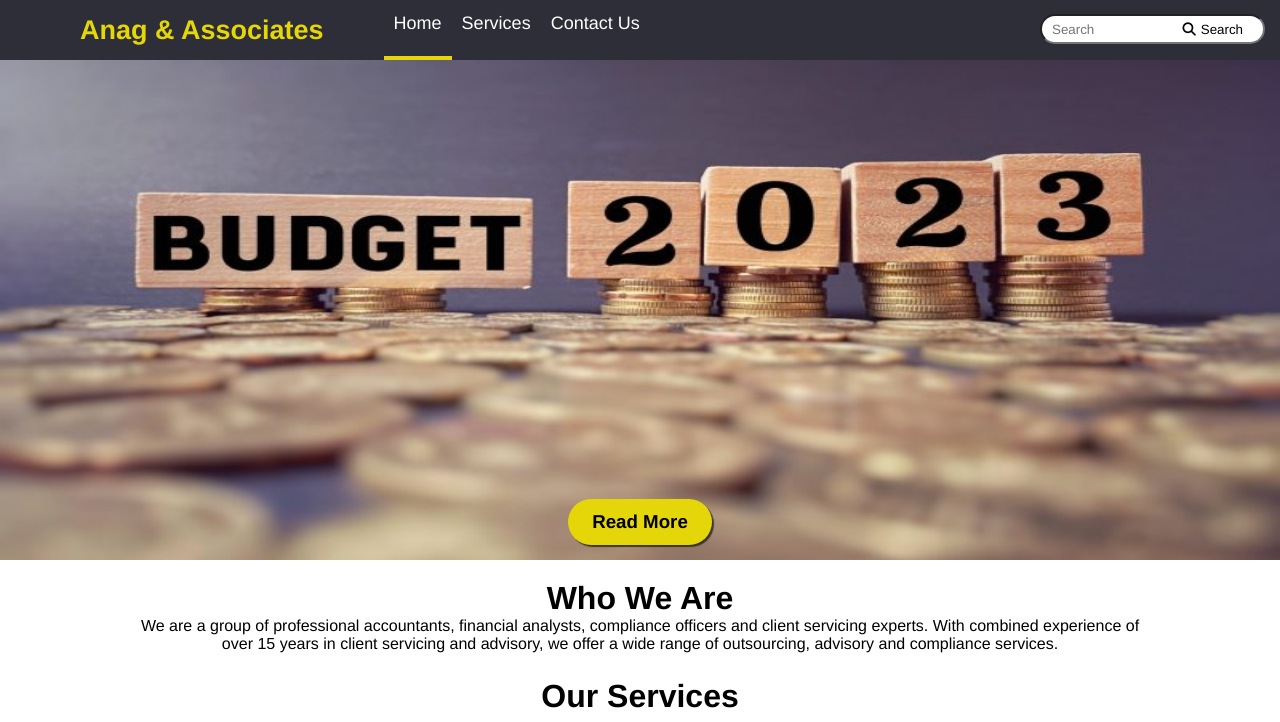
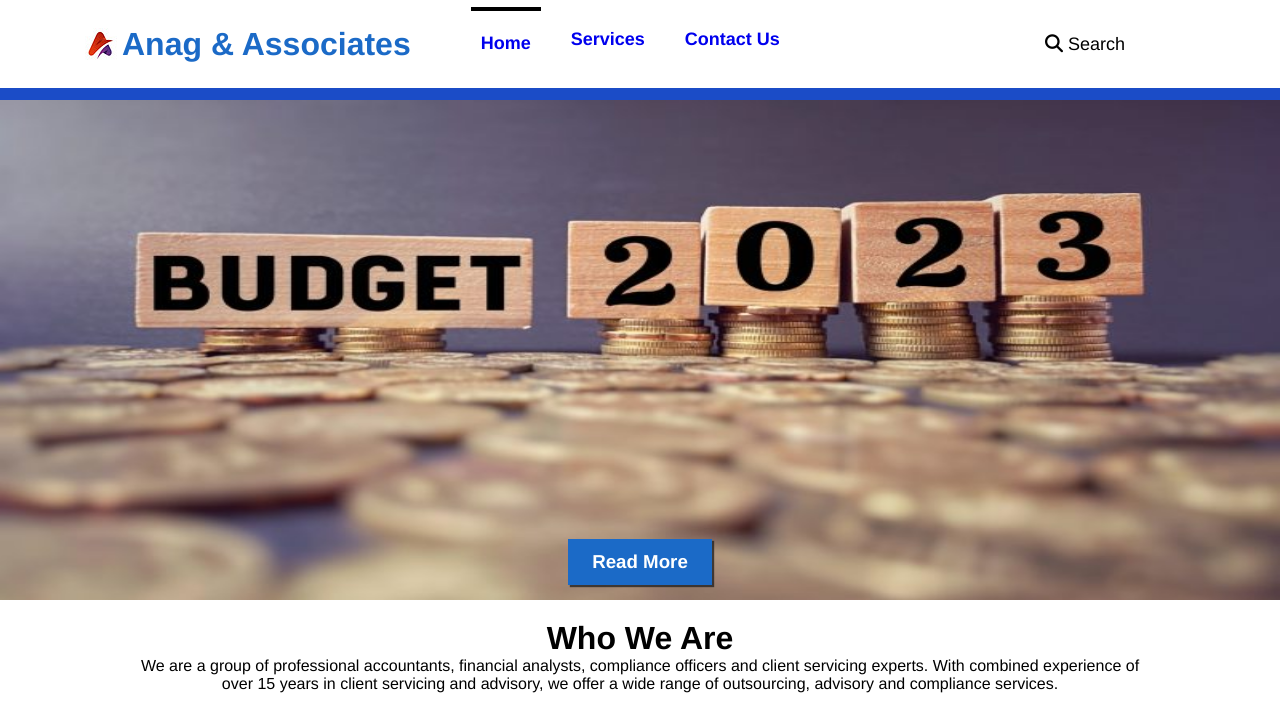
Before and after one commit to ambikash5/ambikash5.github.io, a plain HTML site: page index.html in a window 1280 px wide. Shown: the top 722 px of the page. Drawn offline with Linux system fonts and the light colour scheme.

Commit message:
color changes

```diff
--- a/Contact/style.css
+++ /dev/null
@@ -1,128 +0,0 @@
-@import url('https://fonts.googleapis.com/css2?family=Montserrat:wght@300;400;600&family=Open+Sans&family=Roboto:wght@300;400&display=swap');
-
-*{
-    box-sizing: border-box;
-    font-family: 'Montserrat', sans-serif;
-    margin:0;
-    padding: 0;
-
-}
-body{
-    background-color: #18181a;
-}
-header{
-    position: sticky;
-    top: 0;
-    z-index: 2;
-}
-.navbar{
-    background-color: rgb(0,0,0,1);
-    display: flex;
-    justify-content: space-around;
-    align-items: center;
-    width: 100%;
-    height: max-content;
-    position: relative;
-}
-.navbar h1{
-    color: rgb(228, 214, 8);
-    padding: 20px;
-}
-.navbar a{
-    text-decoration: none;
-    color: white;
-    font-size: 18px;
-
-}
-
-.main-list{
-    display: flex;
-    list-style: none;
-    padding: 20px;
-    align-items: center;
-
-
-}
-.main-list li{
-    padding: 0px 10px;
-
-}
-.details{
-    display: flex;
-    flex-direction: column;
-    color: white;
-    padding: 5px;
-}
-.details i{
-    padding: 5px;
-}
-
-
-.content{
-    display: flex;
-    flex-direction: column;
-    justify-content: center;
-    align-items: center ;
-    padding: 10% 20%;
-
-
-}
-
-
-form{
-    display: flex;
-    flex-direction: column;
-    align-items: center;
-    background-color: beige;
-    color: black;
-    padding: 15px;
-    height: fit-content;
-    width: fit-content;
-    line-height: 4rem;
-    border-radius: 5px;
-}
-
-form button{
-    width: fit-content;
-    background-color: rgb(228, 214, 8);
-    color: #000000;
-    padding: 10px;
-}
-form label{
-    padding-left: 20px;
-}
-
-footer{
-    background-color: #000000;
-    display: flex;
-    align-items: center;
-    flex-direction: column;
-    color: white;
-}
-footer h1{
-    color: rgb(228, 214, 8);
-}
-.foot{
-    display: flex;
-    width: 80%;
-    align-items: center;
-    justify-content: space-around;
-    padding: 20px;
-}
-
-.foot div{
-    padding: 20px;
-}
-
-.foot div h3{
-    color: rgb(228, 214, 8);
-    display: flex;
-    width: 200px;
-    justify-content: center;
-}
-
-.active{
-    border-bottom:2px solid rgb(228, 214, 8);
-    margin: 0 auto;
-
-}
--- a/index.html
+++ b/index.html
@@ -13,7 +13,7 @@
     <header>
     <nav class="navbar">
         <div>
-           <div><a href="#"><h1>Anag & Associates</h1></a></div>
+           <div><a href="#"><h1><img src="./Resources/logo.jpeg" alt="logo">Anag & Associates</h1></a></div>
             <ul class="main-list">
 
            <li class="active"><a href="#">Home</a></li>
@@ -25,14 +25,14 @@
                 <li><a href="#">Tax Planning Services</a></li>
             </ul> -->
         </li>
-           <li><a href="./Contact/contact.html">Contact Us</a></li>
+           <li><a href="#contact">Contact Us</a></li>
         </ul>
     </div>
     <div class="search">
-        <form>
-        <input type="text" name="search" placeholder="Search">
+
+
         <button type="submit"><i class="fa-solid fa-magnifying-glass" style="padding: 0px 5px;"></i>Search</button>
-        </form>
+
     </div>
 
     <div class="open-menu"><i class="fa-solid fa-bars"></i></div>
@@ -130,7 +130,7 @@
     </div>
 
 
-<footer>
+<footer id="contact">
     <h1>Anag & Associates</h1>
     <p>Licence Number: 123-456-7890</p>
     <div class="foot">
--- a/services/css/service-style.css
+++ b/services/css/service-style.css
@@ -13,13 +13,14 @@ header{
     z-index: 2;
 }
 .navbar{
-    background-color: #2e2e38;
+    background-color: white;
     display: flex;
     justify-content: space-between;
     align-items: center;
     width: 100%;
-    height: 60px;
+    height: 100px;
     position: relative;
+    border-bottom: 12px solid rgb(27, 76, 199);
 
 }
 .navbar div{
@@ -33,71 +34,60 @@ header{
 
 
 }
-.search form{
-    position: absolute;
-    height: 100%;
-
-}
-.search input{
-    width: 130%;
-    height: 50%;
-    border-radius: 15px;
-    outline: none;
-    padding: 10px;
-}
-.search input:focus{
-    outline: none;
-}
 .search button{
-
-        position: absolute;
-        top:0;
-        right: -30px;
-        height: 50%;
+        font-size: 18px;
         cursor: pointer;
         border: none;
         background: none;
     }
     .search button:hover{
-        color: rgb(228, 214, 8);
+        color: #1B6AC7;
     }
 
 .navbar h1{
-    color: rgb(228, 214, 8);
+    color: #1B6AC7;
     padding: 20px;
+    display: flex;
+    align-items: center;
+    font-size: 32px;
+}
+.navbar h1 img{
+    padding: 0 5px;
 }
 .navbar a{
     text-decoration: none;
-    color: white;
     font-size: 18px;
-
 
 }
 
 .main-list{
     display: flex;
     list-style: none;
-    padding-bottom: 20px;
+    padding: 15px 0px;
     align-items: center;
-    padding-top: 12px;
+
 
 }
 .main-list li{
     padding: 20px 10px;
     height: 100%;
-    margin-top: auto;
+    font-weight: 600;
+    margin:auto 10px ;
+
     transition: all ease-out 0.2s;
 }
 .main-list li:hover{
-    border-bottom:4px solid rgb(228, 214, 8);
+    border-top:4px solid #1B6AC7;
+    color: #2172f4;
 
 }
-
+.navbar a:hover{
+    color: #2172f4;
+}
 .active{
-    border-bottom:4px solid rgb(228, 214, 8);
+    border-top:4px solid black;
 
 }
-
 nav .open-menu{
     font-size: 1.5rem;
     color: white;
--- a/style.css
+++ b/style.css
@@ -13,13 +13,14 @@ header{
     z-index: 2;
 }
 .navbar{
-    background-color: #2e2e38;
+    background-color: white;
     display: flex;
     justify-content: space-between;
     align-items: center;
     width: 100%;
-    height: 60px;
+    height: 100px;
     position: relative;
+    border-bottom: 12px solid rgb(27, 76, 199);
 
 }
 .navbar div{
@@ -33,51 +34,37 @@ header{
 
 
 }
-.search form{
-    position: absolute;
-    height: 100%;
-
-}
-.search input{
-    width: 130%;
-    height: 50%;
-    border-radius: 15px;
-    outline: none;
-    padding: 10px;
-}
-.search input:focus{
-    outline: none;
-}
 .search button{
-
-        position: absolute;
-        top:0;
-        right: -30px;
-        height: 50%;
+        font-size: 18px;
+        color: black;
         cursor: pointer;
         border: none;
         background: none;
     }
     .search button:hover{
-        color: rgb(228, 214, 8);
+        color: #1B6AC7;
     }
 
 .navbar h1{
-    color: rgb(228, 214, 8);
+    color: #1B6AC7;
     padding: 20px;
+    display: flex;
+    align-items: center;
+    font-size: 32px;
+}
+.navbar h1 img{
+    padding: 0 5px;
 }
 .navbar a{
     text-decoration: none;
-    color: white;
     font-size: 18px;
-
 
 }
 
 .main-list{
     display: flex;
     list-style: none;
-    padding-bottom: 20px;
+    padding: 15px 0px;
     align-items: center;
 
 
@@ -85,16 +72,20 @@ header{
 .main-list li{
     padding: 20px 10px;
     height: 100%;
-    margin-top: auto;
+    font-weight: 600;
+    margin:auto 10px ;
     transition: all ease-out 0.2s;
 }
 .main-list li:hover{
-    border-bottom:4px solid rgb(228, 214, 8);
+    border-top:4px solid #1B6AC7;
+    color: #2172f4;
 
 }
-
+.navbar a:hover{
+    color: #2172f4;
+}
 .active{
-    border-bottom:4px solid rgb(228, 214, 8);
+    border-top:4px solid black;
 
 }
 
@@ -128,12 +119,11 @@ nav  .close-menu{
   position: absolute;
   width: fit-content;
   padding: 12px 24px;
-  background-color: rgb(228, 214, 8);
-  color: black;
+  background-color: #1B6AC7;
+  color: white;
   font-size: 16px;
   cursor: pointer;
   margin: 15px;
-  border-radius: 30px;
   text-decoration: none;
   transition: ease-in 0.2s;
   box-shadow: 2px 2px 1px rgba(37, 35, 35,0.8);
@@ -141,7 +131,7 @@ nav  .close-menu{
 }
 
 .banner  a:hover{
-    background-color: rgba(228, 214, 8,0.7)
+    background-color: #2172f4;
 }
 .content{
     display: flex;
@@ -218,18 +208,17 @@ nav  .close-menu{
     padding-right: 10px;
 }
 .subservice-1 div h3{
-    background-color: rgb(228, 214, 8);
+    background-color: #1B6AC7;
     width: fit-content;
     padding: 10px;
-    color: black;
-    border-radius: 5px;
+    color: white;
     font-weight: 700;
     cursor: pointer;
     transition: ease-in 0.2s;
     box-shadow: 2px 2px 1px rgba(37, 35, 35,0.8);
 }
 .subservice-1 div h3:hover{
-    background-color: rgba(228, 214, 8,0.8)
+    background-color: #2172f4;
 
 }
 
@@ -297,18 +286,17 @@ nav  .close-menu{
     padding-right: 10px;
 }
 .subservice-2 div h3{
-    background-color: rgb(228, 214, 8);
+    background-color: #1B6AC7;
     width: fit-content;
     padding: 10px;
-    color: black;
-    border-radius: 5px;
+    color: white;
     font-weight: 700;
     cursor: pointer;
     box-shadow: 2px 2px 1px rgba(37, 35, 35,0.8);
     transition: ease-in 0.2s;
 }
 .subservice-2 div h3:hover{
-    background-color: rgba(228, 214, 8,0.8)
+    background-color: #2172f4;
 }
 
 .subservice-2 div a{
```
Also changed, not shown: Contact/contact.html (deleted, +0 -82 lines), services/services.html (+4 -6 lines).
